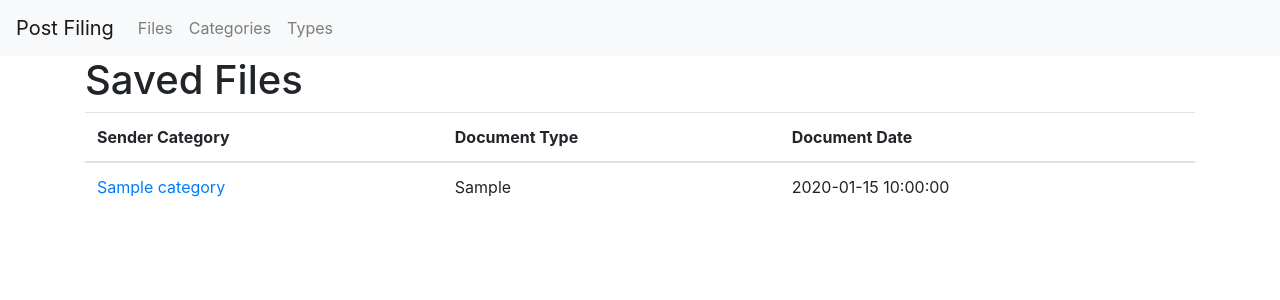
After one commit to HaeckelK/PostFiler, a Flask app: template app/web/templates/files.html in a window 1280 px wide. The commit adds this page. Shown: the top 300 px of the page. Run offline with Flask 2, Linux system fonts and the light colour scheme; the template is opened without the code that fills it: most values are stand-ins (such as "Sample title", 1, 10 or a date in 2020); parts of the project's set-up code (start-up, migrations or seed data) failed here and were passed over; some libraries are stand-ins or nearby versions.

Commit message:
List files and view file (#22)
* feat: show stored files in page. closes #20

* feat: link from /files/ to /file/<filename> closes #21

* style: code checks

Co-authored-by: HaeckelK <haeckelk.github@gmail.com>

```diff
--- a/app/core.py
+++ b/app/core.py
@@ -10,6 +10,7 @@ from interfaces import (
     FieldInterface,
     TextFileFieldInterface,
     LocalFileStorageInterface,
+    UploadDetails,
 )
 
 
@@ -76,3 +77,8 @@ def initial_setup():
         if not os.path.exists(directory):
             os.mkdir(directory)
     return
+
+
+def load_details_of_all_files() -> List[UploadDetails]:
+    details_loader = JSONUploadDetailsRecorder(save_path=DETAILS_PATH)
+    return processes.load_details_of_all_files(details_loader)
--- a/app/web/app.py
+++ b/app/web/app.py
@@ -41,7 +41,7 @@ def upload_file():
             for arg in ("category", "correspondenceType", "correspondenceDate"):
                 details[arg] = request.form[arg]
             core.save_file_and_record_details(file, filename, details=details)
-            newname = core.transfer_uploads_to_storage().split('\\')[-1]
+            newname = core.transfer_uploads_to_storage().split("\\")[-1]
             flash(f"File uploaded: {newname}")
             return redirect(url_for("upload_file"))
 
@@ -101,3 +101,19 @@ def create_type():
         message = core.create_type(name)
         flash(message)
     return redirect(url_for("type_management"))
+
+
+@app.route("/files", methods=["GET"])
+def list_files():
+    files = core.load_details_of_all_files()
+    # TODO basename should come from a storage loaded and be added in during processes.py
+    for f in files:
+        basename = f.year + f.month + "_" + f.category + "_" + f.correspondenceType + f.extension
+        f.href = "file/" + basename
+    return render_template("files.html", files=files)
+
+
+@app.route("/file/<filename>")
+def stored_file(filename):
+    folder = os.environ.get("STORAGE_PATH", "")
+    return send_from_directory(folder, filename)
--- a/app/web/templates/base.html
+++ b/app/web/templates/base.html
@@ -31,6 +31,9 @@
   <div class="collapse navbar-collapse" id="navbarSupportedContent">
     <ul class="navbar-nav mr-auto">
       <li class="nav-item">
+        <a class="nav-link" href="\files">Files</a>
+      </li>
+      <li class="nav-item">
         <a class="nav-link" href="\categories">Categories</a>
       </li>
       <li class="nav-item">
--- /dev/null
+++ b/app/web/templates/files.html
@@ -0,0 +1,23 @@
+{% extends "base.html" %}
+{% block title %}Stored Documents{% endblock %}
+{% block content %}
+<h1>Saved Files</h1>
+<table class="table">
+    <thead>
+      <tr>
+        <th scope="col">Sender Category</th>
+        <th scope="col">Document Type</th>
+        <th scope="col">Document Date</th>
+      </tr>
+    </thead>
+    <tbody>
+        {% for file in files %}
+      <tr>
+        <td><a href="{{file.href}}">{{file.category}}</a></td>
+        <td>{{file.correspondenceType}}</td>
+        <td>{{file.correspondenceDate}}</td>
+      </tr>
+        {% endfor %}
+    </tbody>
+  </table>
+{% endblock %}
```
Also changed, not shown: app/interfaces.py (+18 -0 lines), app/processes.py (+7 -0 lines).
